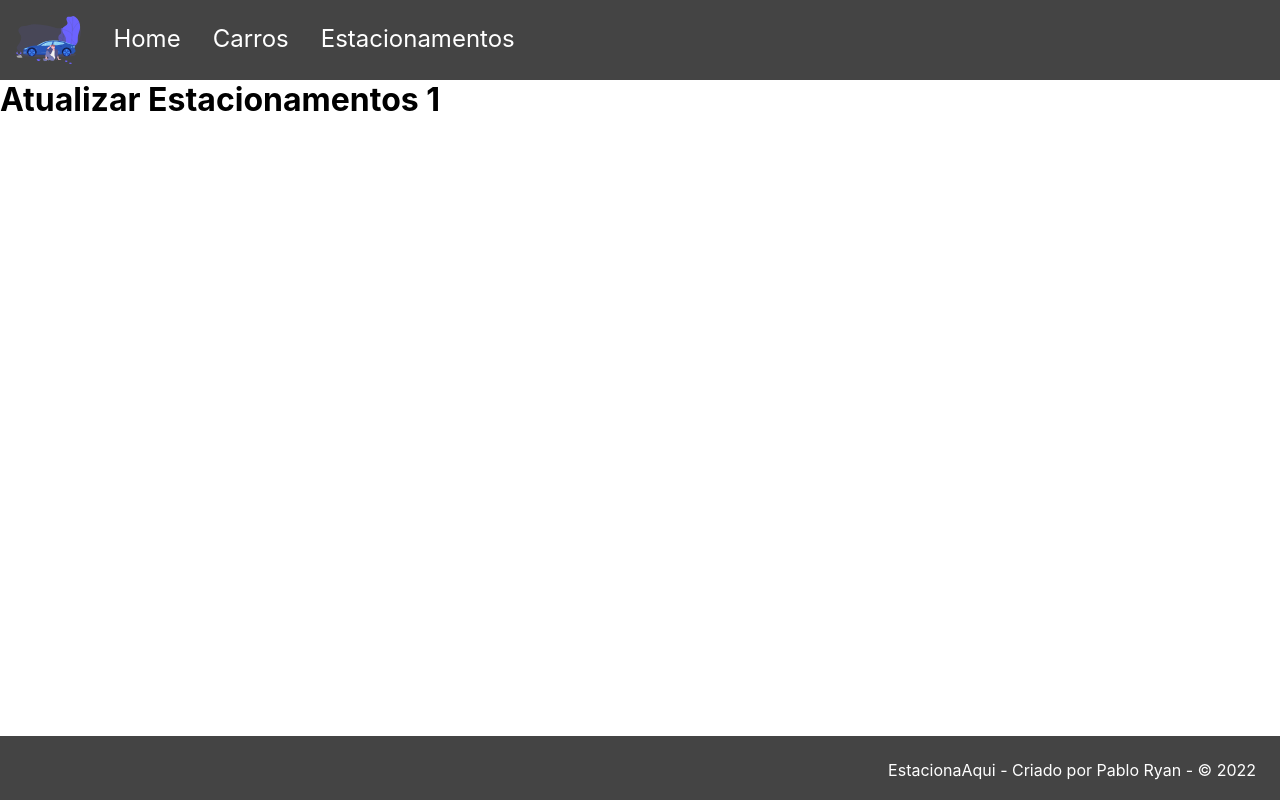
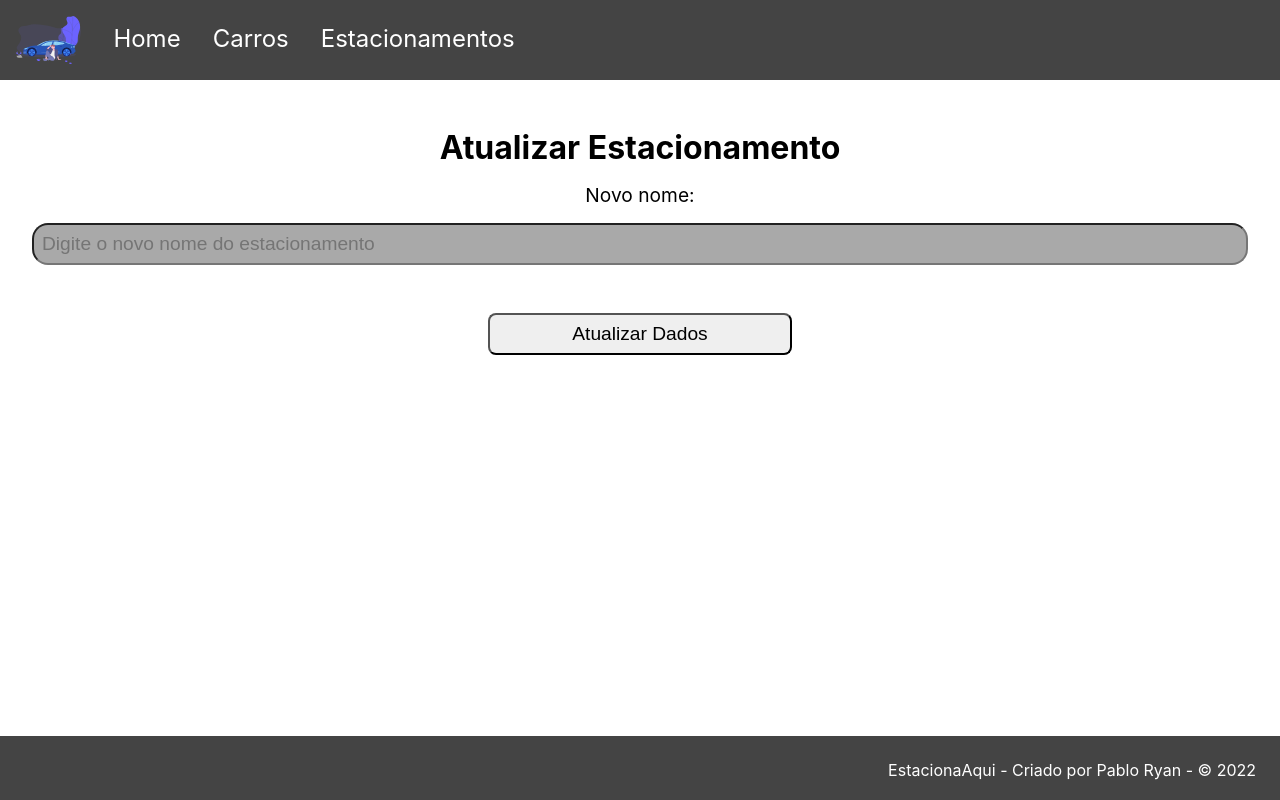
Before and after one commit to Sutanrrier/estacionaqui-react, a React (Vite) app in the folder frontend/: page /atualizar/estacionamentos/1 in a window 1280 px wide. Built offline with nearby package versions, Linux system fonts and the light colour scheme.

Commit message:
Atualizar estacionamento's page now works

```diff
--- a/frontend/src/pages/AtualizarEstacionamentos.jsx
+++ b/frontend/src/pages/AtualizarEstacionamentos.jsx
@@ -1,11 +1,68 @@
 import React from "react";
-import { useParams } from "react-router-dom";
+import { useNavigate, useParams } from "react-router-dom";
+import { useForm } from "react-hook-form";
 
 import "./Forms.css";
 
 function AtualizarEstacionamentos() {
+  //Pega o id do carro com base no endpoint atual da URL.
   let { id } = useParams();
-  return <h1>Atualizar Estacionamentos {id}</h1>;
+
+  let navigate = useNavigate();
+  const { register, handleSubmit } = useForm();
+
+  const onSubmit = (data) => {
+    const myHeaders = new Headers();
+    myHeaders.append("Content-type", "application/json; charset=UTF-8");
+
+    const endpoint = `http://localhost:8080/estacionamentos/${id}`;
+    const body = {
+      id: data.id,
+      nome: data.nome,
+    };
+
+    const options = {
+      method: "PUT",
+      body: JSON.stringify(body),
+      mode: "cors",
+      cache: "default",
+      headers: myHeaders,
+    };
+
+    fetch(endpoint, options).then(() => {
+      alert("Estacionamento atualizado com sucesso!");
+      navigate("/");
+    });
+  };
+
+  return (
+    <div className="container">
+      <h1 className="form-title">Atualizar Estacionamento</h1>
+      <div className="formularioPaginas">
+        <form onSubmit={handleSubmit(onSubmit)}>
+          <input
+            type="number"
+            hidden
+            name="id"
+            value={id}
+            {...register("id")}
+            required
+          />
+
+          <label htmlFor="nome">Novo nome: </label>
+          <input
+            name="nome"
+            type="text"
+            placeholder="Digite o novo nome do estacionamento"
+            {...register("nome")}
+            required
+          />
+
+          <button type="submit">Atualizar Dados</button>
+        </form>
+      </div>
+    </div>
+  );
 }
 
 export default AtualizarEstacionamentos;
```
